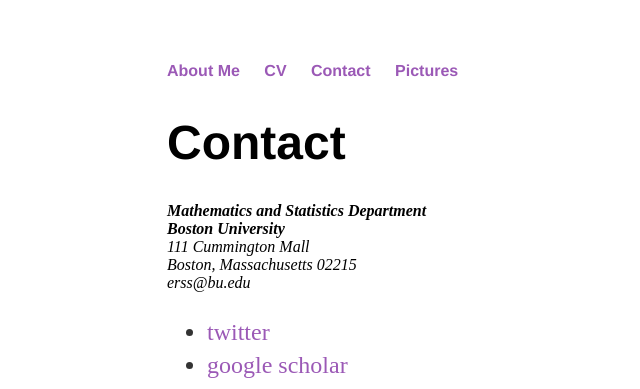
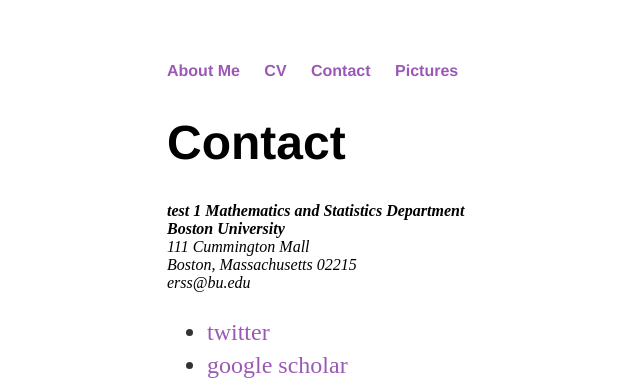
Before and after one commit to erss/erss.github.io, a Jekyll site: the page built from contact/index.html, in a window 1280 px wide. Shown: the top 389 px of the page, without its empty margins (25-665 px from the left). Built offline with Jekyll 4.4.1, drawn with Linux system fonts in a browser that asks for light colours.

Commit message:
Update index.html

```diff
--- a/contact/index.html
+++ b/contact/index.html
@@ -7,12 +7,13 @@ title: Contact
 			<h1> Contact</h1>
 
 			<address>
-			<strong>Mathematics and Statistics Department <br>
+			<strong>test 1 Mathematics and Statistics Department <br>
 		        Boston University <br></strong>
 			111 Cummington Mall<br>
 			Boston, Massachusetts 02215<br>
 			<span class="obfuscate">erss@bu.edu</span>
 			</address>
+<a href="https://www.facebook.com/your-facebook-username" title="Facebook"><i class="fa fa-facebook-square"></i></a>
 
 			<ul class="contacts">
 				<li><a href="https://twitter.com/lizrspencer">twitter</a></li>
```
